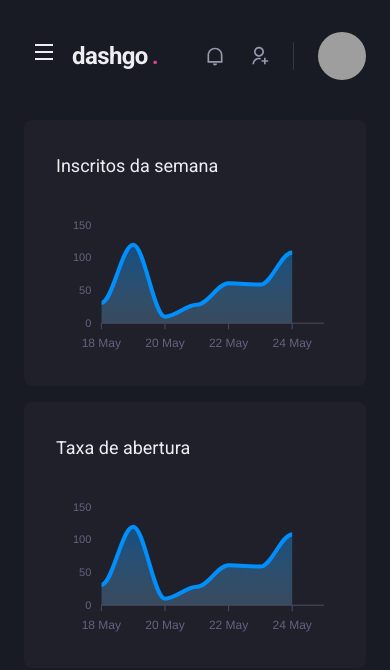
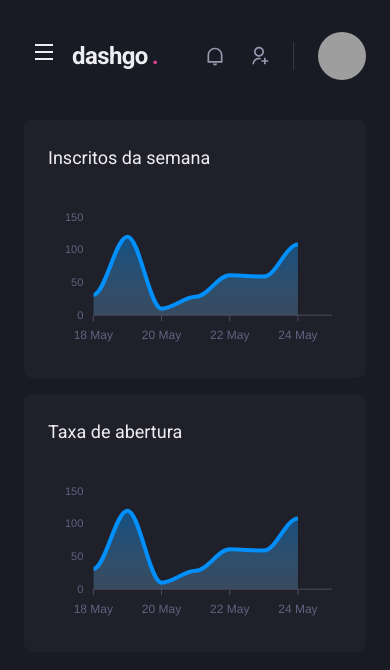
Before and after one commit to gabrielviol/Dashgo, a Next.js app: page /dashboard in a window 390 px wide. Shown: the top 670 px of the page. Built offline with nearby package versions, Linux system fonts and the light colour scheme; grey boxes are pictures that could not be loaded.

Commit message:
responsiveness: Dashboard

```diff
--- a/src/pages/dashboard.tsx
+++ b/src/pages/dashboard.tsx
@@ -73,14 +73,14 @@
           minChildWidth="320px"
           alignContent="flex-start"
         >
-          <Box p="8" bg="gray.800" borderRadius={8} pb="4">
+          <Box p={['6', '8']} bg="gray.800" borderRadius={8} pb="4">
             <Text fontSize="lg" mb="4">
               Inscritos da semana
             </Text>
             <Chart options={options} series={series} type="area" height={160} />
           </Box>
 
-          <Box p="8" bg="gray.800" borderRadius={8} pb="4">
+          <Box p={['6', '8']} bg="gray.800" borderRadius={8} pb="4">
             <Text fontSize="lg" mb="4">
               Taxa de abertura
             </Text>
```
